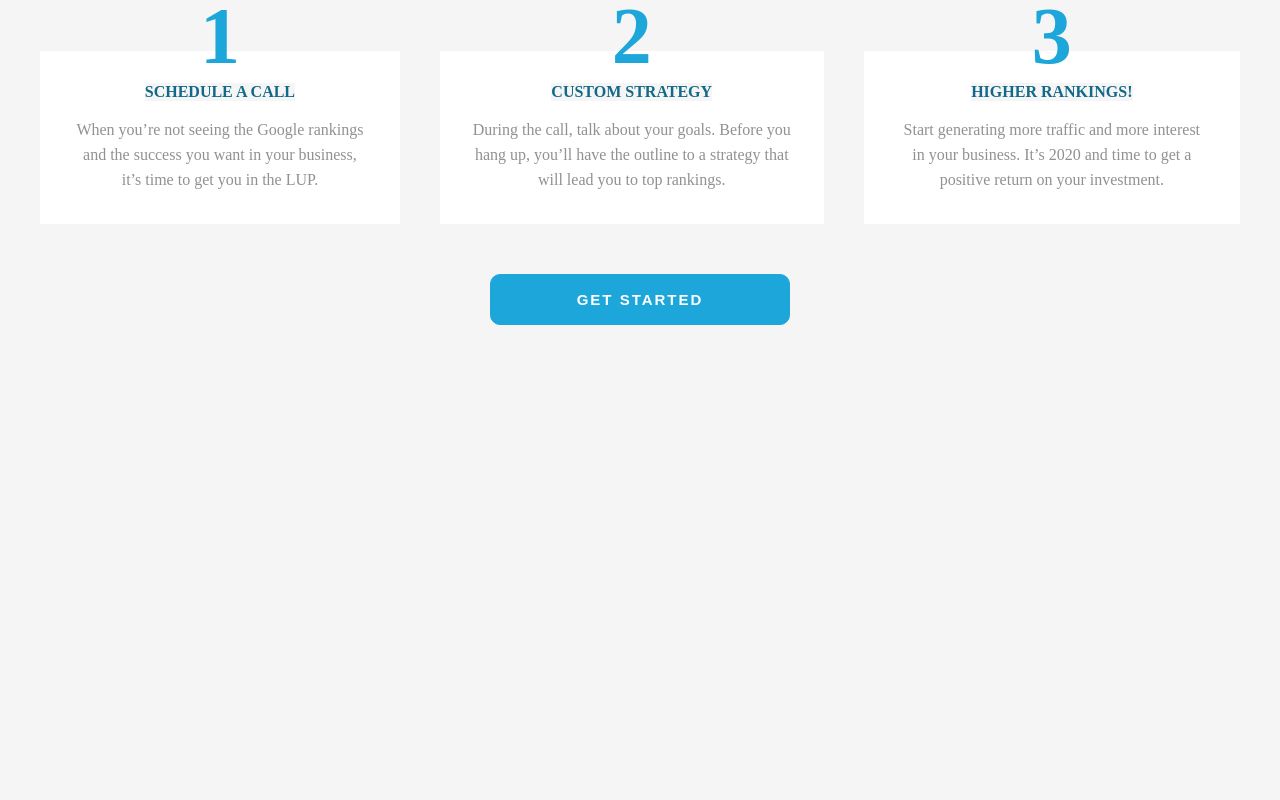
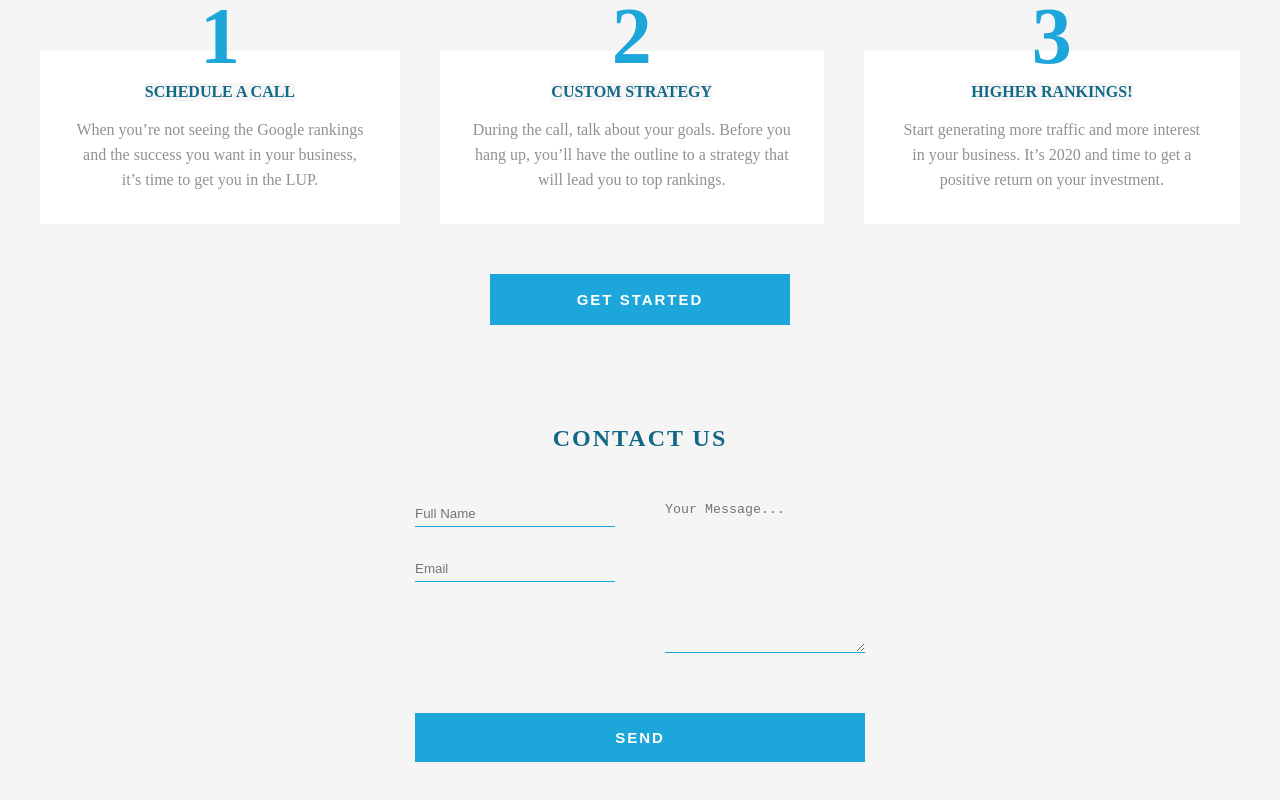
Before and after one commit to tiroxxx/LUP, a React (Create React App) app: page / in a window 1280 px wide. Shown: the part 2806-3606 px from the top of the page. Before the commit the page ends 3231 px from the top, so only its background shows below. Built offline with nearby package versions, Linux system fonts and the light colour scheme.

Commit message:
finished contact us

```diff
--- a/src/App.js
+++ b/src/App.js
@@ -1,5 +1,5 @@
 import './App.css';
-import { Navbar, Jumbotron, AboutUs, Portfolio, GoogleRank } from './components';
+import { Navbar, Jumbotron, AboutUs, Portfolio, GoogleRank, Contact } from './components';
 
 function App() {
   return (
@@ -9,6 +9,7 @@ function App() {
       <AboutUs />
       <Portfolio />
       <GoogleRank />
+      <Contact />
     </div>
   );
 }
--- /dev/null
+++ b/src/components/Contact/Contact.css
@@ -0,0 +1,97 @@
+.contact {
+  display: flex;
+  justify-content: center;
+  align-items: center;
+  margin-bottom: 100px;
+}
+
+.form-container {
+  width: 1000px;
+  display: flex;
+  flex-direction: column;
+  justify-content: center;
+  align-items: center;
+}
+
+.form-container form {
+  display: flex;
+  flex-direction: column;
+  justify-content: center;
+  align-items: center;
+}
+
+.form-container h2 {
+  color: hsl(196, 77%, 30%);
+  margin-bottom: 50px;
+  text-transform: uppercase;
+  letter-spacing: 2px;
+}
+
+.form-fields {
+  display: flex;
+  margin-bottom: 50px;
+}
+
+.contact-info {
+  display: flex;
+  height: 150px;
+  margin-right: 50px;
+  flex-direction: column;
+  justify-content: start;
+  align-items: flex-start;
+}
+
+#name {
+  width: 200px;
+  height: 25px;
+  border: none;
+  border-bottom: 1px solid hsl(196, 77%, 48%);
+  margin-bottom: 30px;
+}
+
+#name:focus {
+  outline: none;
+}
+
+#email {
+  width: 200px;
+  height: 25px;
+  border: none;
+  border-bottom: 1px solid hsl(196, 77%, 48%);
+  margin-bottom: 10px;
+}
+
+#email:focus {
+  outline: none;
+}
+
+#message {
+  width: 200px;
+  border: none;
+  border-bottom: 1px solid hsl(196, 77%, 48%);
+  margin-bottom: 10px;
+}
+
+#message:focus {
+  outline: none;
+}
+
+#button {
+  border: none;
+  background-color: hsl(196, 77%, 48%);
+  width: 100%;
+  padding: 1rem;
+  color: white;
+  font-weight: bolder;
+  letter-spacing: 2px;
+  font-size: 15px;
+  transition: 0.25s ease-in;
+}
+
+#button:hover {
+  border: 1px solid hsl(196, 77%, 48%);
+  background: none;
+  color: hsl(196, 77%, 48%);
+  transform: scale(1.05);
+  cursor: pointer;
+}
--- /dev/null
+++ b/src/components/Contact/Contact.jsx
@@ -0,0 +1,50 @@
+import React from 'react';
+import './Contact.css';
+
+export default function Contact() {
+  return (
+    <div className="contact">
+      <div className="form-container">
+        <h2>Contact Us</h2>
+        <form
+          action="https://formsubmit.co/christianmarquez41@gmail.com"
+          method="POST"
+        >
+          <div className="form-fields">
+            <div className="contact-info">
+              <input
+                id="name"
+                type="text"
+                name="name"
+                placeholder="Full Name"
+                required
+              />
+              <input
+                id="email"
+                type="email"
+                name="email"
+                placeholder="Email"
+                required
+              />
+            </div>
+
+            <textarea
+              id="message"
+              placeholder="Your Message..."
+              class="form-control"
+              name="message"
+              rows="10"
+              required
+            ></textarea>
+          </div>
+
+          <input type="hidden" name="_template" value="box" />
+
+          <button id="button" type="submit">
+            SEND
+          </button>
+        </form>
+      </div>
+    </div>
+  );
+}
--- a/src/components/GoogleRank/GoogleRank.css
+++ b/src/components/GoogleRank/GoogleRank.css
@@ -77,7 +77,6 @@
   background-color: hsl(196, 77%, 48%);
   transition: 0.25s ease-in;
   border: 1px solid hsl(196, 77%, 48%);
-  border-radius: 10px;
 }
 
 .google-rank-button button:hover {
--- a/src/components/index.js
+++ b/src/components/index.js
@@ -3,11 +3,13 @@ import Jumbotron from "./Jumbotron/Jumbotron";
 import AboutUs from "./AboutUs/AboutUs";
 import Portfolio from "./Portfolio/Portfolio";
 import GoogleRank from "./GoogleRank/GoogleRank";
+import Contact from "./Contact/Contact";
 
 export {
     Navbar,
     Jumbotron,
     AboutUs,
     Portfolio,
-    GoogleRank
+    GoogleRank,
+    Contact
 }
```
